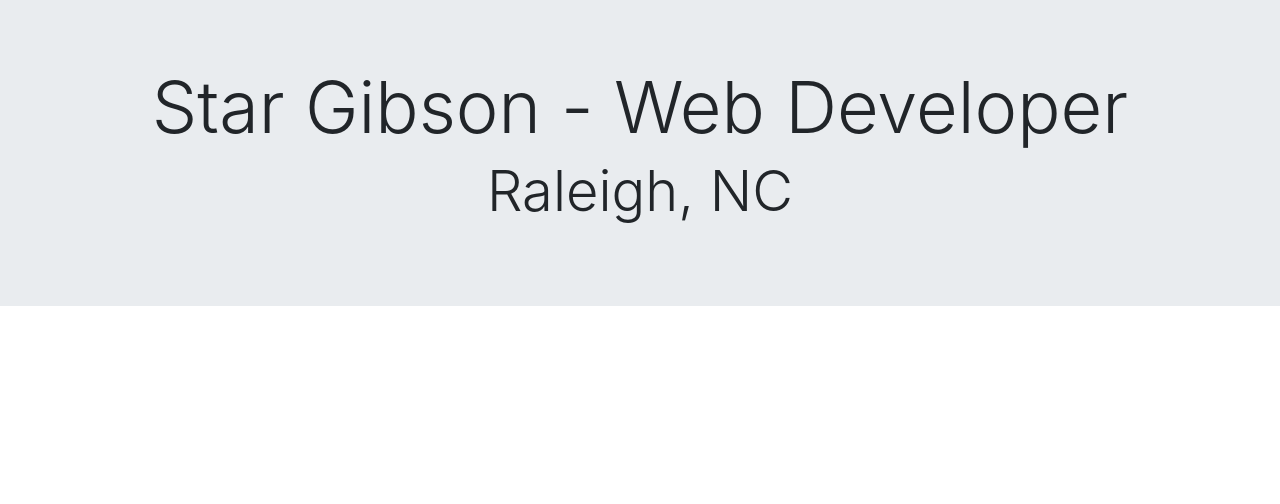
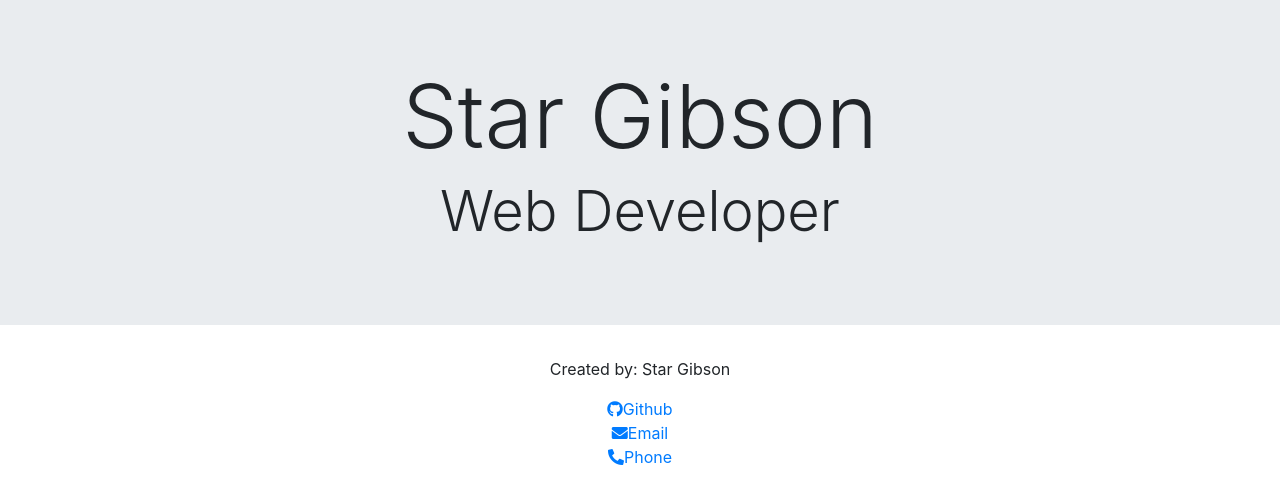
Before and after one commit to Star-Gibson/react_portfolio, a React (Create React App) app: page / in a window 1280 px wide. Shown: the top 504 px of the page. Built offline with nearby package versions, Linux system fonts and the light colour scheme; the HTML template or start-up script is replaced by a standard one.

Commit message:
Base Code for Footer

```diff
--- a/public/index.html
+++ b/public/index.html
@@ -26,7 +26,7 @@
     -->
     <!-- Font Awesome CDN -->
     <link rel="stylesheet" href="https://cdnjs.cloudflare.com/ajax/libs/font-awesome/5.15.1/css/all.min.css" integrity="sha512-+4zCK9k+qNFUR5X+cKL9EIR+ZOhtIloNl9GIKS57V1MyNsYpYcUrUeQc9vNfzsWfV28IaLL3i96P9sdNyeRssA==" crossorigin="anonymous" />
-    <title>React App</title>
+    <title>SSG - Web Developer</title>
   </head>
   <body>
     <noscript>You need to enable JavaScript to run this app.</noscript>
--- a/src/components/Footer/Footer.jsx
+++ b/src/components/Footer/Footer.jsx
@@ -2,9 +2,30 @@ import React from 'react';
 
 const Footer = () => {
     return (
-        <div>
-
-        </div>
+        <div className="footer">
+            <p>
+                Created by: Star Gibson
+            </p>
+                <div className="githubFooter">
+                <a href="https://github.com/Star-Gibson">
+                <i className="fab fa-github">
+                    </i>
+                    Github
+                </a>
+                </div>
+                <div className ="mailFooter">
+                <a href="mailto:sgibsoncoding@gmail.com">
+                <i className="fas fa-envelope"></i>
+                    Email
+                </a>
+                </div>
+                <div className="phoneFooter">
+                <a href="https://github.com/Star-Gibson">
+                <i className="fas fa-phone-alt"></i>
+                    Phone
+                </a>
+                </div>
+            </div>
     )
 }
 
--- a/src/components/Header/Header.jsx
+++ b/src/components/Header/Header.jsx
@@ -3,10 +3,10 @@ import React from 'react'
 
 const Header = () => {
     return (
-        <div class="jumbotron jumbotron-fluid">
-            <div class="container">
-                <h1 class="display-3">Star Gibson - Web Developer</h1>
-                <p class="lead display-4">Raleigh, NC</p>
+        <div className="jumbotron jumbotron-fluid">
+            <div className="container">
+                <h1 className="display-2">Star Gibson</h1>
+                <p className="lead display-4">Web Developer</p>
             </div>
         </div>
     )
```
Also changed, not shown: 1 other file (tests, documents, lock files or other folders).
